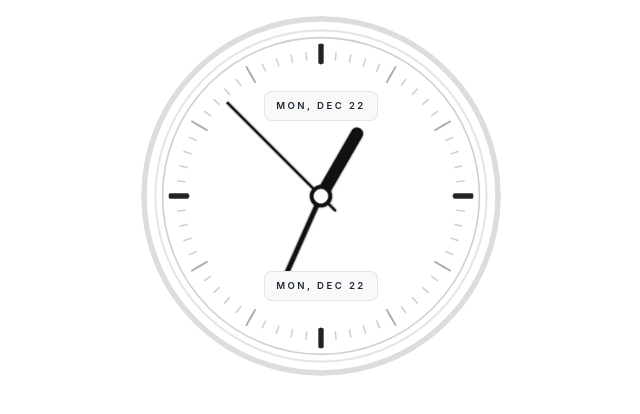
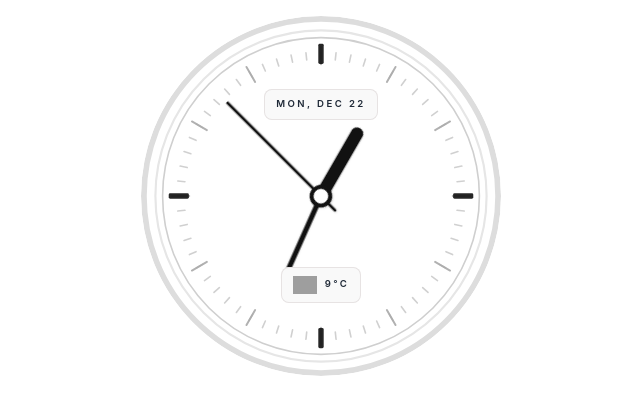
Before and after one commit to jaymes-nsek/NRLA-Dashboard, an Angular app: page / in a window 1280 px wide. Shown: the top 414 px of the page, without its empty margins (319-959 px from the left). Built offline with nearby package versions, Linux system fonts and the light colour scheme; grey boxes are pictures that could not be loaded.

Commit message:
Refactor WeatherChip, its icon fetch and position in template

```diff
--- a/angular.json
+++ b/angular.json
@@ -29,7 +29,8 @@
               "src/assets"
             ],
             "styles": [
-              "src/styles.scss"
+              "src/styles.scss",
+              "src/app/features/date-chip/date-chip.component.scss"
             ]
           },
           "configurations": {
--- a/src/app/features/clock-face/clock-face.component.html
+++ b/src/app/features/clock-face/clock-face.component.html
@@ -29,8 +29,7 @@
   <div class="clock-face__data-chips">
     <nrla-date-chip [date]="today"></nrla-date-chip>
 
-    <nrla-date-chip [date]="today"></nrla-date-chip>
-    <!--<nrla-weather-chip class="app-shell__block"
-      [conditionCode]="weatherConditionCode" [temperatureCelsius]="currentTemperature"></nrla-weather-chip>-->
+    <nrla-weather-chip class="clock-face__data-chips"
+      [conditionCode]="weatherConditionCode" [temperatureCelsius]="currentTemperature"></nrla-weather-chip>
   </div>
 </div>
--- a/src/app/features/clock-face/clock-face.component.scss
+++ b/src/app/features/clock-face/clock-face.component.scss
@@ -1,6 +1,15 @@
 :host {
   display: block;
 }
+
+::ng-deep {
+  .weather-chip {
+    padding-top: 6px !important;
+    padding-bottom: 6px !important;
+  }
+}
+
+// nrla-weather-chip
 
 .clock-face {
   position: relative;
@@ -62,6 +71,7 @@
 
   &__data-chips {
     display: grid;
+    justify-content: center;
     height: 100%;
     align-items: center;
     z-index: 10;
--- a/src/app/features/clock-face/clock-face.component.ts
+++ b/src/app/features/clock-face/clock-face.component.ts
@@ -1,5 +1,6 @@
 import {ChangeDetectionStrategy, ChangeDetectorRef, Component, OnInit} from '@angular/core';
 import {DateChipComponent} from '../date-chip/date-chip.component';
+import {WeatherChipComponent} from '../weather-chip/weather-chip.component';
 
 @Component({
   selector: 'nrla-clock-face',
@@ -7,13 +8,16 @@ import {DateChipComponent} from '../date-chip/date-chip.component';
   templateUrl: './clock-face.component.html',
   styleUrl: './clock-face.component.scss',
   imports: [
-    DateChipComponent
+    DateChipComponent,
+    WeatherChipComponent
   ],
   changeDetection: ChangeDetectionStrategy.OnPush
 })
 export class ClockFaceComponent implements OnInit {
 
   protected readonly today = new Date();
+  protected readonly weatherConditionCode = '01d';
+  protected readonly currentTemperature = 9;
 
   secsHandTransform = '';
   minsHandTransform = '';
--- a/src/app/features/date-chip/date-chip.component.scss
+++ b/src/app/features/date-chip/date-chip.component.scss
@@ -16,5 +16,8 @@
 
     -webkit-user-select: none; // Safari
     user-select: none;
+
+    display: flex;
+    align-items: center;
   }
 }
--- a/src/app/features/weather-chip/weather-chip.component.html
+++ b/src/app/features/weather-chip/weather-chip.component.html
@@ -1,9 +1,12 @@
-<mat-chip class="weather-chip__surface" aria-label="Weather summary">
+<mat-chip class="weather-chip date-chip" aria-label="Weather summary">
+  @if (iconUrl) {
     <img
       class="weather-chip__icon"
       [src]="iconUrl"
       [alt]="'Weather icon code ' + conditionCode"
       loading="lazy"
     />
-  <span class="weather-chip__temperature">{{ temperatureCelsius }}°C</span>
+  }
+
+  <span class="date-chip__text">{{ temperatureCelsius }}°C</span>
 </mat-chip>
--- a/src/app/features/weather-chip/weather-chip.component.scss
+++ b/src/app/features/weather-chip/weather-chip.component.scss
@@ -1,28 +1,12 @@
 .weather-chip {
-  display: inline-block;
+  display: flex;
+  justify-content: center;
 
-  &__surface {
-    display: inline-flex;
-    align-items: center;
-    gap: 0.55rem;
-    min-inline-size: 150px;
-  }
+  column-gap: 8px;
 
   &__icon {
-    inline-size: 28px;
-    block-size: 28px;
+    inline-size: 24px;
+    block-size: 24px;
     object-fit: contain;
   }
-
-  &__temperature {
-    font-weight: 600;
-    letter-spacing: 0.05rem;
-    color: #1f2937;
-  }
-
-  &--solid &__surface {
-    background: #111827;
-    color: #f9fafb;
-    border-color: #111827;
-  }
 }
--- a/src/app/features/weather-chip/weather-chip.component.ts
+++ b/src/app/features/weather-chip/weather-chip.component.ts
@@ -1,9 +1,6 @@
-import { ChangeDetectionStrategy, Component, HostBinding, Input } from '@angular/core';
-import { MatChipComponent } from '../../shared/mat-chip/mat-chip.component';
+import {ChangeDetectionStrategy, Component, Input} from '@angular/core';
+import {MatChipComponent} from '../../shared/mat-chip/mat-chip.component';
 
-type WeatherChipTone = 'soft' | 'solid';
-
-const WEATHER_ICON_PATTERN = /^[0-9]{2}[dn]$/i;
 
 @Component({
   selector: 'nrla-weather-chip',
@@ -14,44 +11,23 @@ const WEATHER_ICON_PATTERN = /^[0-9]{2}[dn]$/i;
   changeDetection: ChangeDetectionStrategy.OnPush
 })
 export class WeatherChipComponent {
-  private _conditionCode = '01d';
-  private _tone: WeatherChipTone = 'soft';
-
-  @HostBinding('class.weather-chip') baseClass = true;
-
-  @HostBinding('class.weather-chip--soft')
-  get isSoftTone() {
-    return this._tone === 'soft';
-  }
-
-  @HostBinding('class.weather-chip--solid')
-  get isSolidTone() {
-    return this._tone === 'solid';
-  }
+  private _conditionCode: string | undefined; // '01d'
 
   @Input()
   temperatureCelsius: number | string = 9;
 
   @Input()
-  set conditionCode(value: string | null | undefined) {
-    const normalized = (value || '').trim().toLowerCase();
-    this._conditionCode = WEATHER_ICON_PATTERN.test(normalized) ? normalized : '01d';
+  set conditionCode(value: string) {
+    this._conditionCode = value
   }
 
-  get conditionCode(): string {
+  get conditionCode(): string | undefined {
     return this._conditionCode;
   }
 
-  @Input()
-  set tone(value: WeatherChipTone) {
-    this._tone = value ?? 'soft';
-  }
-
-  get tone(): WeatherChipTone {
-    return this._tone;
-  }
-
-  get iconUrl(): string {
-    return `https://openweathermap.org/img/wn/${this._conditionCode}@2x.png`;
+  get iconUrl(): string | undefined {
+    console.log('iconUrl: ', this._conditionCode, '')
+    return this._conditionCode ?
+      `https://openweathermap.org/img/wn/${this._conditionCode}@2x.png` : undefined;
   }
 }
```
Lines whose indentation alone changed are shown as unchanged.
